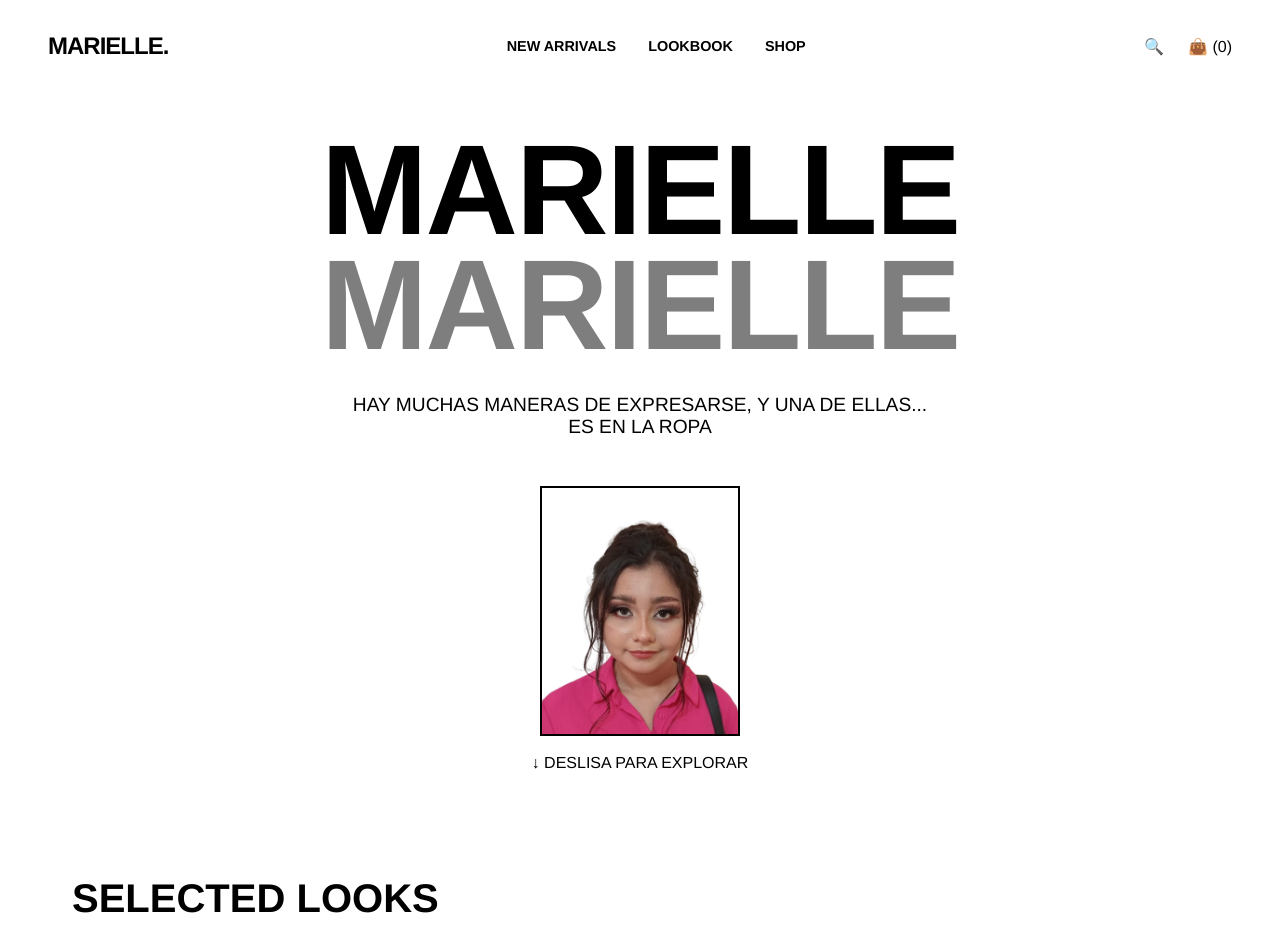
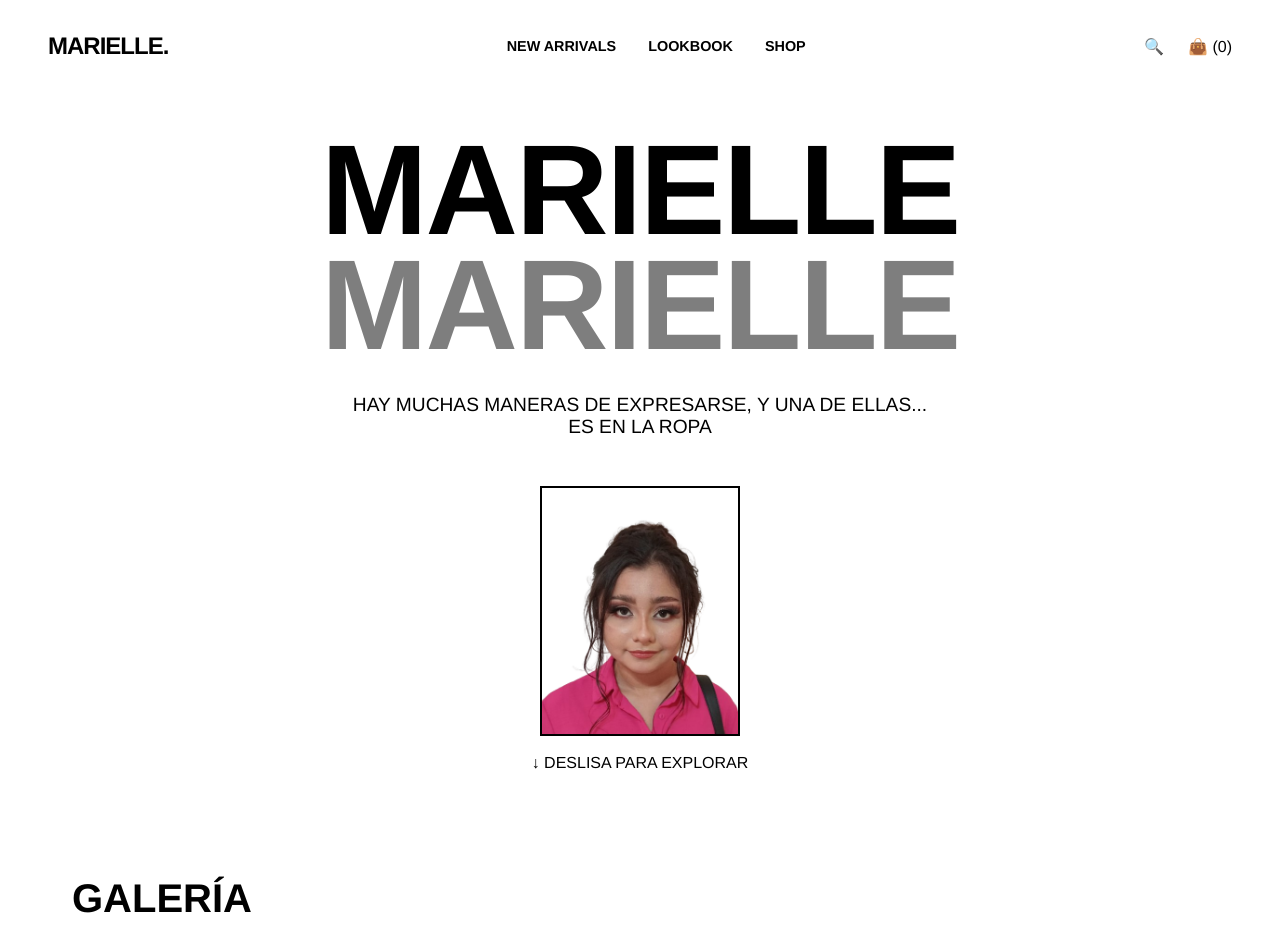
Before and after one commit to mmariellemm/Mi-Lookbook, a React (Vite) app: page / in a window 1280 px wide. Shown: the top 951 px of the page. Built offline with nearby package versions, Linux system fonts and the light colour scheme.

Commit message:
Cambié el nombre de la sección de fotos a "Galería"

```diff
--- a/src/Components/Home/OutfitGrid.jsx
+++ b/src/Components/Home/OutfitGrid.jsx
@@ -20,7 +20,7 @@ const OutfitGrid = () => {
                 fontFamily: 'Helvetica, sans-serif',
                 textTransform: 'uppercase'
             }}>
-                Selected Looks
+                Galería
             </h2>
 
             <div style={{
```
